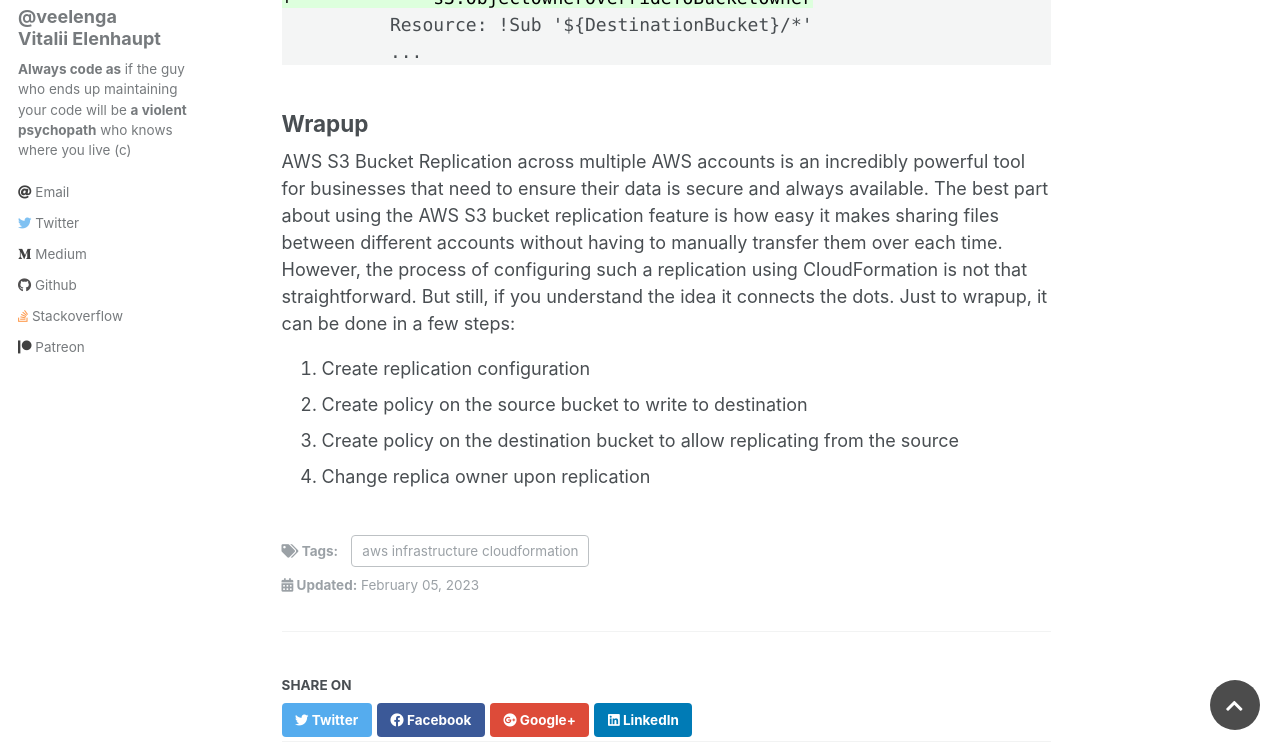
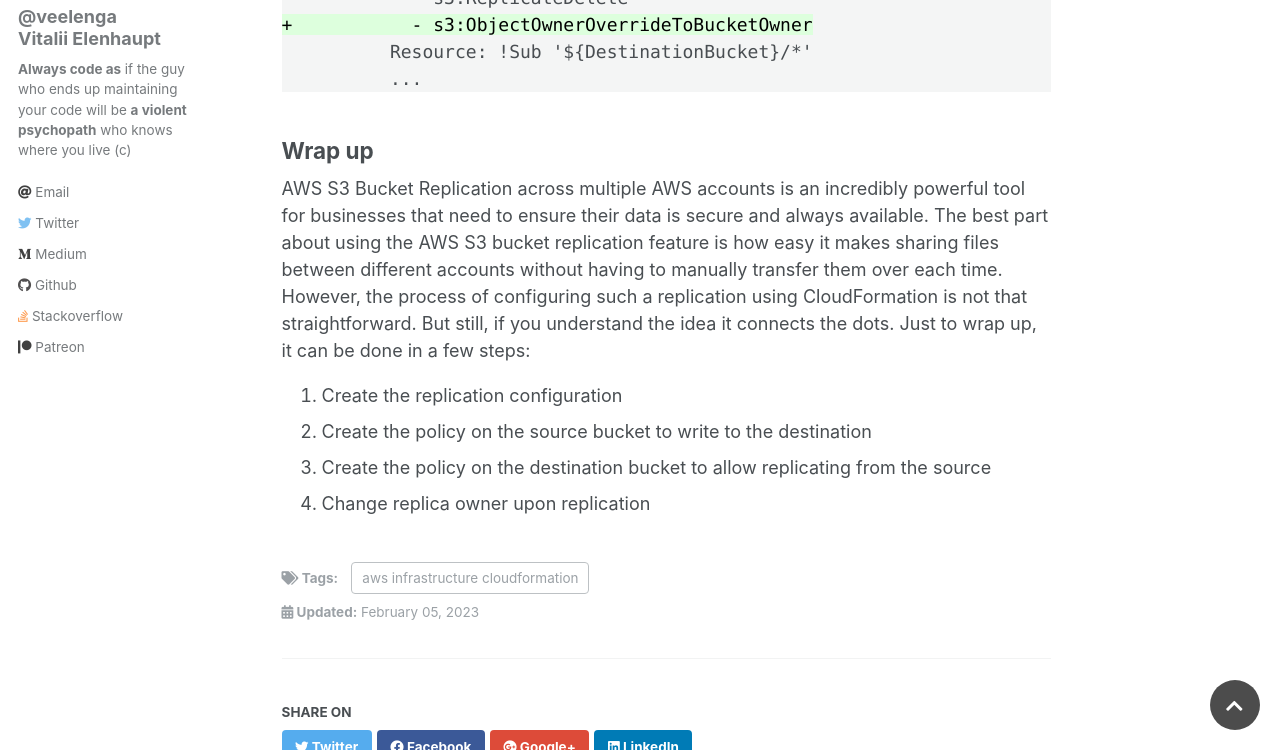
Before and after one commit to veelenga/veelenga.github.io, a Jekyll site: the page built from _posts/2023-02-06-aws-s3-replication.markdown, in a window 1280 px wide and 900 px high, scrolled down 5649 px, cut to the strip 150-900 px from the top of the window. Built offline with Jekyll 4.4.1, drawn with Linux system fonts in a browser that asks for light colours; comment, search, counter and statistics services are not loaded; some of the changed text lies outside the part shown.

Commit message:
Gramma fixes

````diff
--- a/_posts/2023-02-06-aws-s3-replication.markdown
+++ b/_posts/2023-02-06-aws-s3-replication.markdown
@@ -81,7 +81,7 @@
 In the snippet below we create IAM policy with the following statements:
 
 1. Allow performing `s3:GetReplicationConfiguration` and `s3:ListBucket` on `SourceBucket` resource.
-This is obviously needed to read replication configuration and list the bucket in order to replicate it to somewhere.
+This is obviously needed to read the replication configuration and list the bucket in order to replicate it somewhere.
 
 2. Allow performing `s3:GetObjectVersion` and `s3:GetObjectVersionAcl`.
 Replication requires versioning to be enabled.
@@ -117,11 +117,11 @@
 
 ## Destination bucket policy
 
-Destination bucket policy looks similar to the one we defined above but operate on source bucket replication role.
+The destination bucket policy looks similar to the one we defined above but operates on the source bucket replication role.
 So here we create IAM policy with the following statements:
 
 1. Allow `s3:ReplicateObject` and `s3:ReplicateDelete` on `DestinationBucket`.
-This allows resources with `SourceBucketReplicationRole` role to replicate objects to destination bucket.
+This allows resources with `SourceBucketReplicationRole` role to replicate objects to the destination bucket.
 
 2. Allow `s:List*`, `s3:GetBucketVersioning` and `s3:PutBucketVersioning` on `SourceBucketReplicationRole`.
 
@@ -152,10 +152,10 @@
           Resource: !Ref SourceBucketReplicationRole
 ```
 
-## Change replicata owner
+## Change replica owner
 
 In replication, the owner of the source object also owns the replica by default.
-When source and destination buckets are owned by different AWS accounts and you want to change replica ownership to the AWS account that owns the destination buckets, you can add optional configuration settings to change replica ownership to the AWS account that owns the destination buckets.
+When the source and destination buckets are owned by different AWS accounts and you want to change replica ownership to the AWS account that owns the destination buckets, you can add optional configuration settings to change replica ownership to the AWS account that owns the destination buckets.
 
 A few tweaks are needed to change the replica owner using our snippets above.
 
@@ -223,14 +223,14 @@
           ...
 ```
 
-## Wrapup
+## Wrap up
 
 AWS S3 Bucket Replication across multiple AWS accounts is an incredibly powerful tool for businesses that need to ensure their data is secure and always available.
 The best part about using the AWS S3 bucket replication feature is how easy it makes sharing files between different accounts without having to manually transfer them over each time.
 However, the process of configuring such a replication using CloudFormation is not that straightforward.
-But still, if you understand the idea it connects the dots. Just to wrapup, it can be done in a few steps:
+But still, if you understand the idea it connects the dots. Just to wrap up, it can be done in a few steps:
 
-1. Create replication configuration
-2. Create policy on the source bucket to write to destination
-3. Create policy on the destination bucket to allow replicating from the source
+1. Create the replication configuration
+2. Create the policy on the source bucket to write to the destination
+3. Create the policy on the destination bucket to allow replicating from the source
 4. Change replica owner upon replication
````
Also changed, not shown: other parts of _posts/2023-02-06-aws-s3-replication.markdown (+7 -7 lines).
